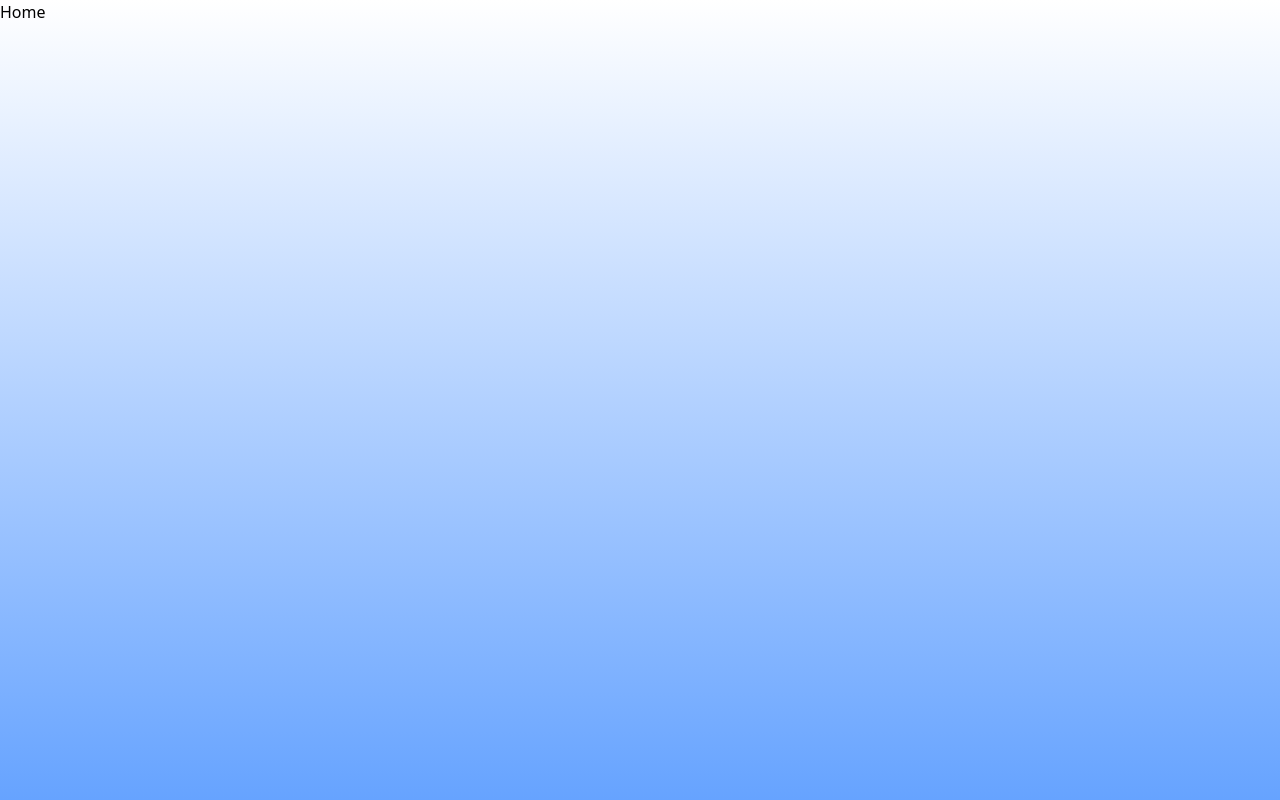
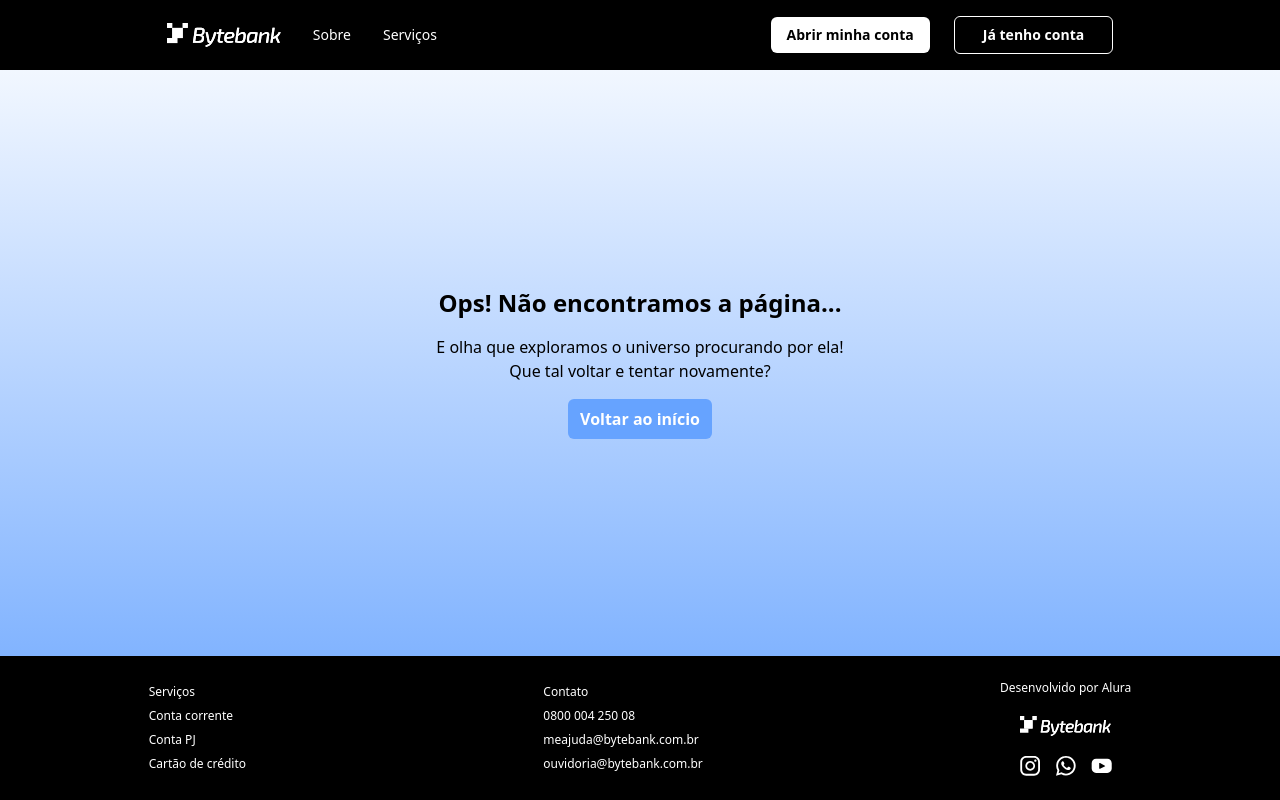
Before and after one commit to FIAP-GRUPO-7/tech-challenge, a Next.js app: page / in a window 1280 px wide. Built offline with nearby package versions, Linux system fonts and the light colour scheme.

Commit message:
feat/ tela erro

```diff
--- a/src/app/layout.tsx
+++ b/src/app/layout.tsx
@@ -1,16 +1,12 @@
 import type { Metadata } from "next";
-import { Geist, Geist_Mono } from "next/font/google";
+import { Roboto } from "next/font/google";
 import "./globals.css";
 
-const geistSans = Geist({
-  variable: "--font-geist-sans",
-  subsets: ["latin"],
-});
-
-const geistMono = Geist_Mono({
-  variable: "--font-geist-mono",
-  subsets: ["latin"],
-});
+const roboto = Roboto({
+  subsets: ['latin'],
+  weight: ['400', '300', '500', '700'],
+  variable: '--font-roboto',
+})
 
 export const metadata: Metadata = {
   title: "Bytebank",
@@ -21,7 +17,7 @@ export default function RootLayout({ children, }: Readonly<{ children: React.Rea
   return (
     <html lang="pt-Br">
       <head><link rel="icon" href="/favicon64px.ico" /></head>
-      <body className={`${geistSans.variable} ${geistMono.variable} antialiased`}>
+      <body className={`${roboto.variable} antialiased`}>
         {children}
       </body>
     </html>
--- a/src/app/page.tsx
+++ b/src/app/page.tsx
@@ -1,7 +1,24 @@
+import { Header } from '@/components/Header'
+import { Footer } from '@/components/Footer'
+import Link from 'next/link';
+
 export default function PageHome() {
   return (
-    <main className="bg-gradiente-azul w-screen h-screen">
-      Home
+    <main className="flex flex-col bg-gradiente-azul w-screen h-screen">
+      <Header />
+      <div className='flex flex-1 justify-center items-center'>
+        <ul className='flex flex-col items-center space-y-4'>
+          <li className='text-2xl font-bold '>Ops! Não encontramos a página... </li>
+          <ul className='flex flex-col items-center'>
+            <li>E olha que exploramos o universo procurando por ela!</li>
+            <li>Que tal voltar e tentar novamente?</li>
+          </ul>
+          <Link href={''} className="rounded-md py-2 px-3 font-bold text-branco bg-azul-claro">
+            Voltar ao início
+          </Link>
+        </ul>
+      </div>
+      <Footer />
     </main>
   );
 }
--- /dev/null
+++ b/src/components/Footer.tsx
@@ -0,0 +1,27 @@
+import Image from 'next/image'
+import Logo from "@/shared/assets/Logo.svg"
+import Icons from "@/shared/assets/Icons.svg"
+
+export const Footer = () => {
+    return (
+        <footer className="flex items-center justify-around py-6 bg-black text-branco text-xs">
+            <ul className='space-y-2 '>
+                <li className='font-medium'>Serviços</li>
+                <li>Conta corrente</li>
+                <li>Conta PJ</li>
+                <li>Cartão de crédito</li>
+            </ul>
+            <ul className='space-y-2'>
+                <li className='font-medium'>Contato</li>
+                <li>0800 004 250 08</li>
+                <li>meajuda@bytebank.com.br</li>
+                <li>ouvidoria@bytebank.com.br</li>
+            </ul>
+            <ul className='space-y-5 flex flex-col items-center'>
+                <li className='font-medium'>Desenvolvido por Alura</li>
+                <Image src={Logo} alt={"Bytecon"} height={20}/>
+                <Image src={Icons} alt={"Bytecon"} height={20}/>
+            </ul>
+        </footer>
+    )
+}
--- /dev/null
+++ b/src/components/Header.tsx
@@ -0,0 +1,29 @@
+'use client'
+
+import Image from 'next/image'
+import Logo from "@/shared/assets/Logo.svg"
+import Link from 'next/link'
+
+export const Header = () => {
+    return (
+        <nav className="flex items-center justify-around  py-4 bg-black text-sm">
+            <ul className="flex items-center gap-8 text-branco font-medium">
+                <Image src={Logo} alt={"Bytecon"} height={25} />
+                <li className='flex items-center'>
+                    Sobre
+                </li>
+                <li className='flex items-center'>
+                    Serviços
+                </li>
+            </ul>
+            <div className="flex items-center gap-6">
+                <Link href={''} className="flex justify-center py-2 px-4 font-semibold rounded-md border-branco bg-branco">
+                    Abrir minha conta
+                </Link>
+                <Link href={''} className="flex justify-center py-2 px-7 font-semibold rounded-md border-1 bg-preto text-branco">
+                    Já tenho conta
+                </Link>
+            </div>
+        </nav>
+    )
+}
```
Also changed, not shown: src/shared/assets/Icons.svg (added), src/shared/assets/Logo.svg (added).
